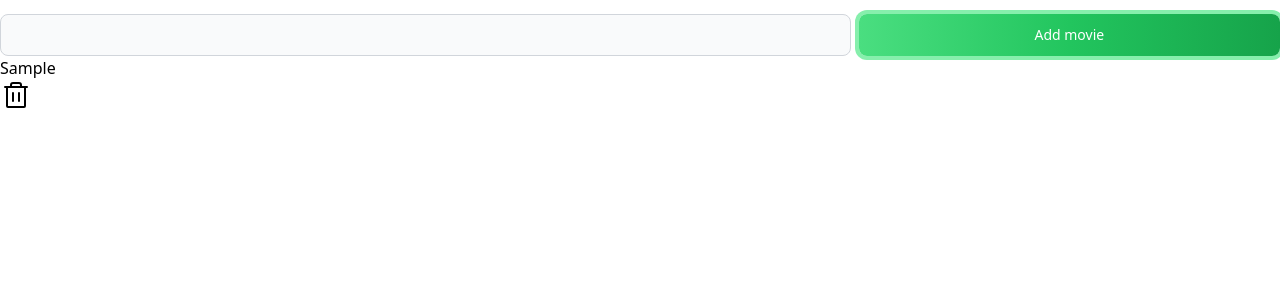
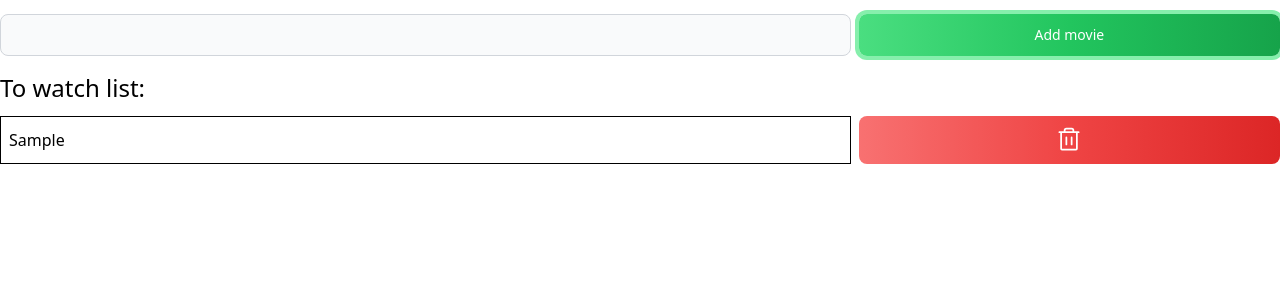
Before and after one commit to muradilinc/homework59, a React (Vite) app: page / in a window 1280 px wide. Both pictures are taken after typing "Sample" into the empty fields and a click on the button "Add movie". Shown: the top 300 px of the page. Built offline with nearby package versions, Linux system fonts and the light colour scheme.

Commit message:
added design MovieItem component

```diff
--- a/src/components/MovieItem/MovieItem.tsx
+++ b/src/components/MovieItem/MovieItem.tsx
@@ -10,15 +10,22 @@ interface Props {
 
 const MovieItem: React.FC<Props> = ({movie, deleteMovie, renameMovie}) => {
   return (
-    <div>
+    <>
+      <h4 className="mt-4 text-2xl">To watch list:</h4>
+      <div className="grid grid-cols-3 gap-2 mt-3">
         <input
           type="text"
           value={movie.name}
           placeholder={movie.name}
+          className="col-span-2 border border-black p-2"
           onChange={(event) => renameMovie(event, movie.id)}
         />
-      <Trash size={32} onClick={() => deleteMovie(movie.id)} />
+        <button className="flex justify-center text-white bg-gradient-to-r from-red-400 via-red-500 to-red-600 hover:bg-gradient-to-br focus:ring-4 focus:outline-none focus:ring-red-300 dark:focus:ring-red-800 font-medium rounded-lg text-sm px-5 py-2.5 text-center">
+          <Trash size={28} onClick={() => deleteMovie(movie.id)} />
+        </button>
       </div>
+    </>
+
   );
 };
 
```
Lines whose indentation alone changed are shown as unchanged.
